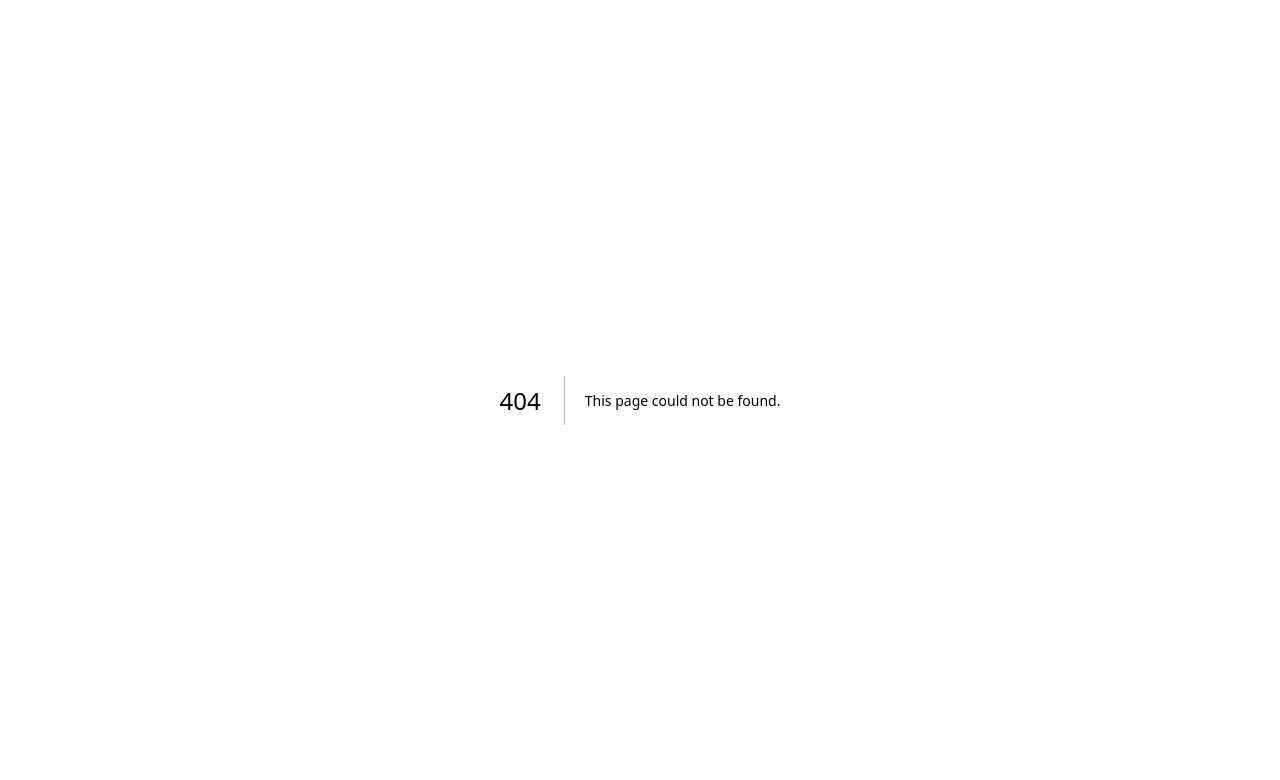
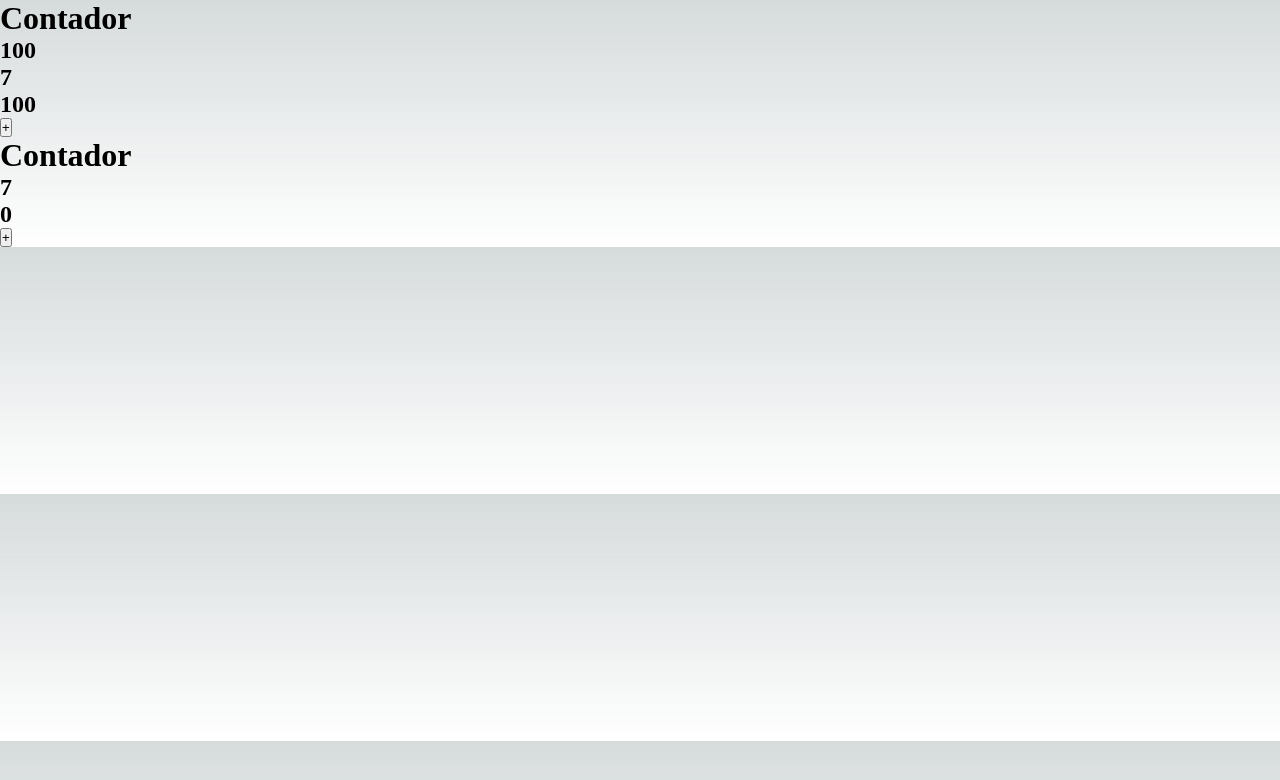
Before and after one commit to Bugmenn/Next, a Next.js app in the folder exercicios/: page /classe/contador in a window 1280 px wide. Before the commit this address had no page. Shown: the top 780 px of the page. Built offline with nearby package versions, Linux system fonts and the light colour scheme.

Commit message:
new file:   exercicios/components/contador.jsx 	new file:   exercicios/pages/classe/contador.jsx

```diff
--- /dev/null
+++ b/exercicios/components/contador.jsx
@@ -0,0 +1,27 @@
+import { Component } from "react";
+
+export default class Contador extends Component {
+
+    state = {
+        numero: 7,
+        numero2: this.props.valorInicial ?? 0 // retorna o valor padrão sendo esse zero caso nenhum valor seja recebido
+    }
+
+    inc = () => {
+        this.setState({
+            numero2: this.state.numero2 + 1
+        })
+    }
+
+    render() {
+        return (
+            <div>
+                <h1>Contador</h1>
+                <h2>{this.props.valorInicial}</h2>
+                <h2>{this.state.numero}</h2>
+                <h2>{this.state.numero2}</h2>
+                <button onClick={this.inc}>+</button>
+            </div>
+        )
+    }
+}
--- /dev/null
+++ b/exercicios/pages/classe/contador.jsx
@@ -0,0 +1,14 @@
+import { Component } from "react";
+import Contador from "@/components/contador";
+
+// componente baseado em classe
+export default class ContadorPage extends Component {
+    render() {
+        return (
+            <div>
+                <Contador valorInicial={100}/>
+                <Contador/>
+            </div>
+        )
+    }
+}
```
